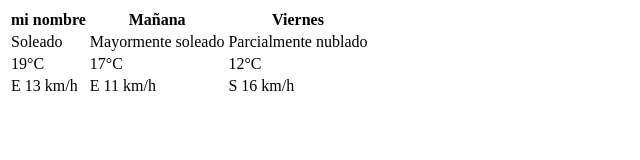
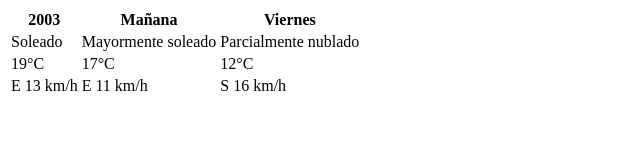
Before and after one commit to kleyverbelmont123456/tablas, a plain HTML site: page index.html in a window 1280 px wide. Shown: the whole page, without its empty margins (0-640 px from the left). Drawn offline with Linux system fonts and the light colour scheme.

Commit message:
Update index.html
puse mi año

```diff
--- a/index.html
+++ b/index.html
@@ -8,7 +8,7 @@
 <body>
     <table class=»egt»>
         <tr>
-        <th>mi nombre</th>
+        <th>2003</th>
         <th>Mañana</th>
         <th>Viernes</th>
         </tr>
```
